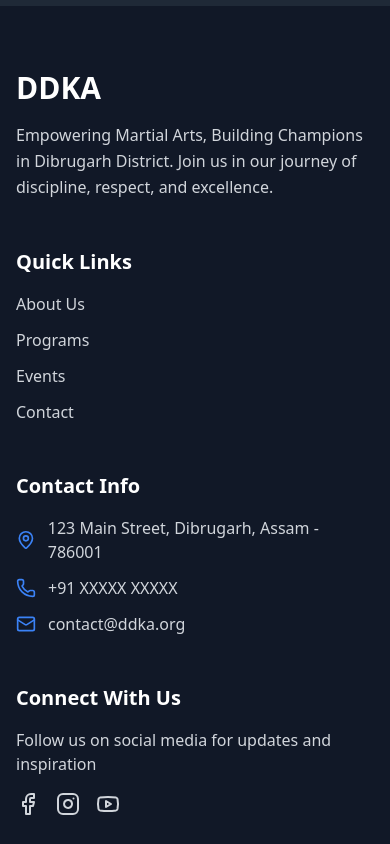
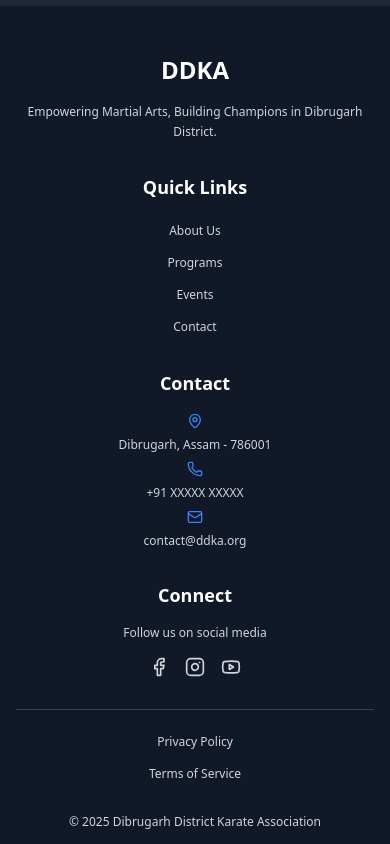
Before and after one commit to abhinov956tech-developer/Karate-club, a React (Vite) app: page /club in a window 390 px wide. Shown: the part 6220-7064 px from the top of the page. Built offline with nearby package versions, Linux system fonts and the light colour scheme.

Commit message:
responsive

```diff
--- a/src/components/Footer.tsx
+++ b/src/components/Footer.tsx
@@ -59,92 +59,82 @@ const Footer = () => {
       </div>
 
       {/* Main Footer Content */}
-      <div className="max-w-7xl mx-auto px-4 sm:px-6 lg:px-8 py-16">
-        <div className="grid grid-cols-1 md:grid-cols-4 gap-12">
-          <div className="space-y-4">
-            <h3 className="text-3xl font-bold">DDKA</h3>
-            <p className="text-gray-300 leading-relaxed">
-              Empowering Martial Arts, Building Champions in Dibrugarh District. Join us in our journey of discipline, respect, and excellence.
+      <div className="max-w-7xl mx-auto px-4 sm:px-6 lg:px-8 py-12 sm:py-16">
+        <div className="grid grid-cols-1 sm:grid-cols-2 md:grid-cols-4 gap-8 sm:gap-12">
+          <div className="space-y-4 text-center sm:text-left">
+            <h3 className="text-2xl sm:text-3xl font-bold">DDKA</h3>
+            <p className="text-xs sm:text-base text-gray-300 leading-relaxed">
+              Empowering Martial Arts, Building Champions in Dibrugarh District.
             </p>
           </div>
 
-          <div className="space-y-4">
-            <h4 className="text-xl font-semibold">Quick Links</h4>
-            <ul className="space-y-3">
-              <li>
-                <Link to="/about" className="text-gray-300 hover:text-white transition-colors hover:translate-x-1 inline-block">
-                  About Us
-                </Link>
-              </li>
-              <li>
-                <Link to="/programs" className="text-gray-300 hover:text-white transition-colors hover:translate-x-1 inline-block">
-                  Programs
-                </Link>
-              </li>
-              <li>
-                <Link to="/events" className="text-gray-300 hover:text-white transition-colors hover:translate-x-1 inline-block">
-                  Events
-                </Link>
-              </li>
-              <li>
-                <Link to="/contact" className="text-gray-300 hover:text-white transition-colors hover:translate-x-1 inline-block">
-                  Contact
-                </Link>
-              </li>
+          <div className="space-y-4 text-center sm:text-left">
+            <h4 className="text-lg sm:text-xl font-semibold">Quick Links</h4>
+            <ul className="space-y-2 sm:space-y-3">
+              {["About", "Programs", "Events", "Contact"].map((link) => (
+                <li key={link}>
+                  <Link
+                    to={`/${link.toLowerCase()}`}
+                    className="text-xs sm:text-base text-gray-300 hover:text-white transition-colors hover:translate-x-1 inline-block"
+                  >
+                    {link} {link === "About" ? "Us" : ""}
+                  </Link>
+                </li>
+              ))}
             </ul>
           </div>
 
-          <div className="space-y-4">
-            <h4 className="text-xl font-semibold">Contact Info</h4>
-            <ul className="space-y-3">
-              <li className="flex items-center gap-3 group">
-                <MapPin className="h-5 w-5 text-blue-500" />
-                <span className="text-gray-300 group-hover:text-white transition-colors">
-                  123 Main Street, Dibrugarh, Assam - 786001
+          <div className="space-y-4 text-center sm:text-left">
+            <h4 className="text-lg sm:text-xl font-semibold">Contact</h4>
+            <ul className="space-y-2 sm:space-y-3">
+              <li className="flex flex-col sm:flex-row items-center gap-2 justify-center sm:justify-start">
+                <MapPin className="h-4 w-4 sm:h-5 sm:w-5 text-blue-500" />
+                <span className="text-xs sm:text-base text-gray-300">
+                  Dibrugarh, Assam - 786001
                 </span>
               </li>
-              <li className="flex items-center gap-3 group">
-                <Phone className="h-5 w-5 text-blue-500" />
-                <span className="text-gray-300 group-hover:text-white transition-colors">
+              <li className="flex flex-col sm:flex-row items-center gap-2 justify-center sm:justify-start">
+                <Phone className="h-4 w-4 sm:h-5 sm:w-5 text-blue-500" />
+                <span className="text-xs sm:text-base text-gray-300">
                   +91 XXXXX XXXXX
                 </span>
               </li>
-              <li className="flex items-center gap-3 group">
-                <Mail className="h-5 w-5 text-blue-500" />
-                <span className="text-gray-300 group-hover:text-white transition-colors">
+              <li className="flex flex-col sm:flex-row items-center gap-2 justify-center sm:justify-start">
+                <Mail className="h-4 w-4 sm:h-5 sm:w-5 text-blue-500" />
+                <span className="text-xs sm:text-base text-gray-300">
                   contact@ddka.org
                 </span>
               </li>
             </ul>
           </div>
 
-          <div className="space-y-4">
-            <h4 className="text-xl font-semibold">Connect With Us</h4>
-            <p className="text-gray-300 mb-4">Follow us on social media for updates and inspiration</p>
-            <div className="flex space-x-4">
-              <a href="#" className="text-gray-300 hover:text-white transition-colors transform hover:scale-110">
-                <Facebook className="h-6 w-6" />
-              </a>
-              <a href="#" className="text-gray-300 hover:text-white transition-colors transform hover:scale-110">
-                <Instagram className="h-6 w-6" />
-              </a>
-              <a href="#" className="text-gray-300 hover:text-white transition-colors transform hover:scale-110">
-                <Youtube className="h-6 w-6" />
-              </a>
+          <div className="space-y-4 text-center sm:text-left">
+            <h4 className="text-lg sm:text-xl font-semibold">Connect</h4>
+            <p className="text-xs sm:text-base text-gray-300 mb-4">Follow us on social media</p>
+            <div className="flex justify-center sm:justify-start space-x-4">
+              {[Facebook, Instagram, Youtube].map((Icon, index) => (
+                <a
+                  key={index}
+                  href="#"
+                  className="text-gray-300 hover:text-white transition-colors transform hover:scale-110"
+                >
+                  <Icon className="h-5 w-5 sm:h-6 sm:w-6" />
+                </a>
+              ))}
             </div>
           </div>
         </div>
 
-        <div className="mt-12 pt-8 border-t border-gray-700">
-          <div className="flex flex-col md:flex-row justify-between items-center gap-4">
-            <p className="text-gray-300">
-              © {new Date().getFullYear()} Dibrugarh District Karate Association. All rights reserved.
+        <div className="mt-8 sm:mt-12 pt-6 sm:pt-8 border-t border-gray-700">
+          <div className="flex flex-col sm:flex-row justify-between items-center gap-4 text-center sm:text-left">
+            <p className="text-xs sm:text-base text-gray-300 order-2 sm:order-1">
+              © {new Date().getFullYear()} Dibrugarh District Karate Association
             </p>
-            <div className="flex gap-6">
-              <Link to="/privacy" className="text-gray-300 hover:text-white transition-colors">
+            <div className="flex flex-col sm:flex-row gap-4 order-1 sm:order-2 mb-4 sm:mb-0">
+              <Link to="/privacy" className="text-xs sm:text-base text-gray-300 hover:text-white transition-colors">
                 Privacy Policy
               </Link>
-              <Link to="/terms" className="text-gray-300 hover:text-white transition-colors">
+              <Link to="/terms" className="text-xs sm:text-base text-gray-300 hover:text-white transition-colors">
                 Terms of Service
               </Link>
             </div>
```
